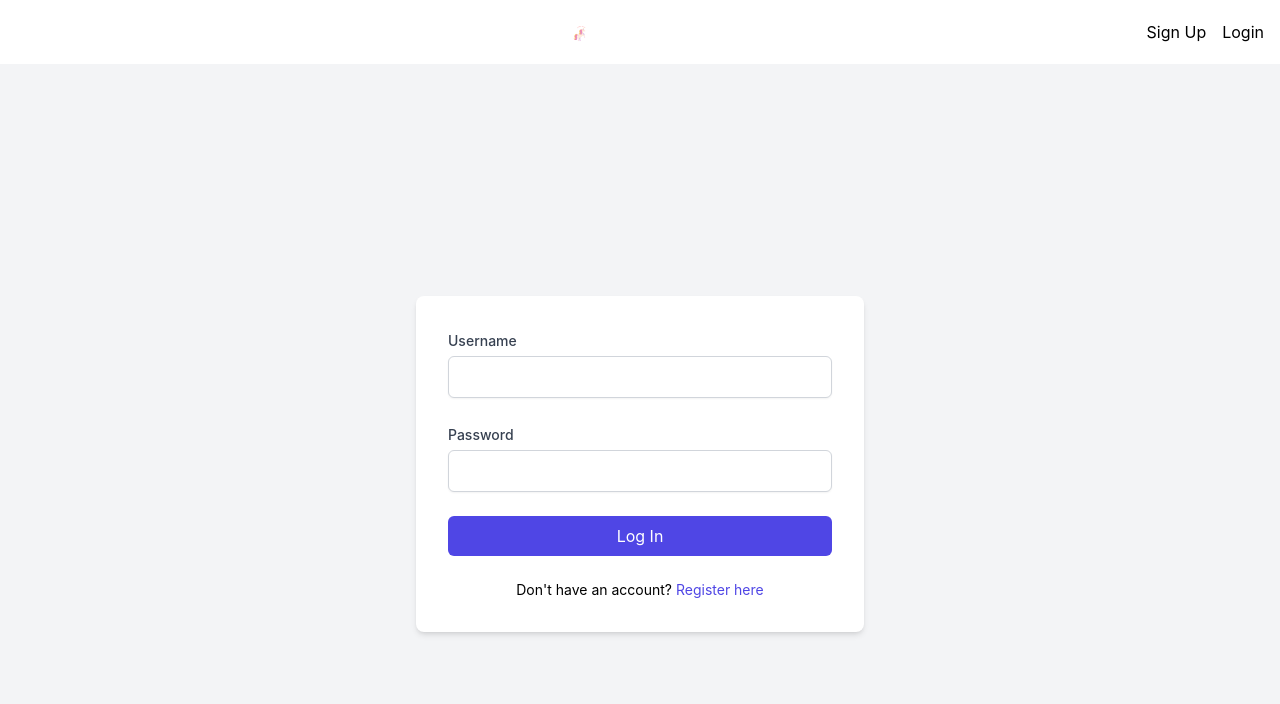
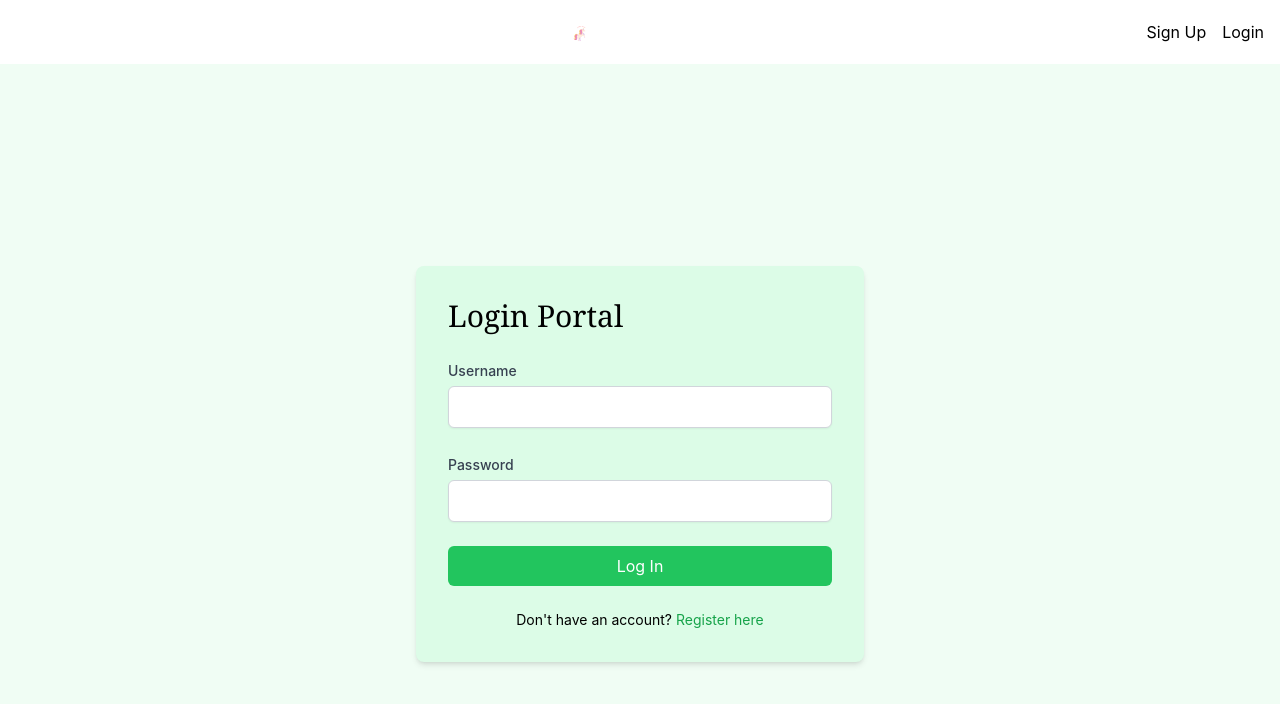
Before and after one commit to citruscai/Sustainalytics, a React (Create React App) app in the folder frontend/: page /login in a window 1280 px wide. Shown: the top 704 px of the page. Built offline with nearby package versions, Linux system fonts and the light colour scheme.

Commit message:
login signup

```diff
--- a/frontend/src/pages/LoginPage.tsx
+++ b/frontend/src/pages/LoginPage.tsx
@@ -47,7 +47,8 @@ const LoginPage: React.FC = () => {
 
   return (
 
-    <div className="min-h-screen flex flex-col justify-center items-center bg-gray-100">
+    <div className="min-h-screen flex flex-col justify-center items-center bg-green-50">
+
       {errorMessage && (
       <Stack sx={{ width: '100%' }} spacing={2}>
         <Alert severity="error">
@@ -57,10 +58,13 @@ const LoginPage: React.FC = () => {
       </Stack>
     )}
 
-      <div className="max-w-md w-full bg-white rounded-lg shadow-md p-8">
+      <div className="max-w-md w-full bg-green-100 rounded-lg shadow-md p-8">
         <form className="space-y-6" onSubmit={handleSubmit}>
           <div>
-            <label htmlFor="username" className="text-sm font-medium text-gray-700">Username</label>
+          <label htmlFor = "Login" className = "text-3xl font-serif text-black text-center">Login Portal</label>
+          </div>
+          <div>
+          <label htmlFor="username" className="text-sm font-medium text-gray-700">Username</label>
             <input
               type="text"
               id="username"
@@ -82,12 +86,12 @@ const LoginPage: React.FC = () => {
             />
           </div>
           <div>
-            <button type="submit" className="w-full px-4 py-2 bg-indigo-600 text-white rounded-md hover:bg-indigo-700 focus:outline-none focus:bg-indigo-700">
+            <button type="submit" className="w-full px-4 py-2 bg-green-500 text-white rounded-md hover:bg-green-500 focus:outline-none focus:bg-indigo-700">
               Log In
             </button>
           </div>
-          <div className="text-sm text-center">
-            Don't have an account? <Link to="/signup" className="text-indigo-600 hover:text-indigo-500">Register here</Link>
+          <div className="text-sm text-center font serif">
+            Don't have an account? <Link to="/signup" className="text-green-600 hover:text-green-600">Register here</Link>
           </div>
         </form>
       </div>
--- a/frontend/src/pages/SignupPage.tsx
+++ b/frontend/src/pages/SignupPage.tsx
@@ -59,10 +59,10 @@ const [errorMessage, setErrorMessage] = useState('');
 
 
   return (
-    <div className="min-h-screen flex flex-col justify-center items-center bg-gray-100">
-      <div className="max-w-md w-full space-y-8 bg-white rounded-lg shadow-md p-6">
+    <div className="min-h-screen flex flex-col justify-center items-center bg-green-50">
+      <div className="max-w-md w-full space-y-8 f97316 rounded-lg shadow-md p-6 bg-green-100">
         <div>
-          <h2 className="mt-6 text-center text-3xl font-extrabold text-gray-900">Sign up for an account</h2>
+          <h2 className="mt-6 text-center text-3xl font-serif italic text-gray-900 bg-green-100">Sign up for an account</h2>
         </div>
         {errorMessage && (
         <Stack sx={{ width: '100%' }} spacing={2}>
@@ -146,14 +146,14 @@ const [errorMessage, setErrorMessage] = useState('');
           <div>
             <button
               type="submit"
-              className="group relative w-full flex justify-center py-2 px-4 border border-transparent text-sm font-medium rounded-md text-white bg-indigo-600 hover:bg-indigo-700 focus:outline-none focus:ring-2 focus:ring-offset-2 focus:ring-indigo-500"
+              className="group relative w-full flex justify-center py-2 px-4 border border-transparent text-sm font-medium rounded-md text-white bg-green-500 hover:bg-green-500 focus:outline-none focus:ring-2 focus:ring-offset-2 focus:ring-indigo-500"
             >
               Sign Up
             </button>
           </div>
         </form>
         <div className="text-sm text-center">
-          Already have an account? <Link to="/login" className="font-medium text-indigo-600 hover:text-indigo-500">Login here</Link>
+          Already have an account? <Link to="/login" className="font-medium text-green-600 hover:text-green-600">Login here</Link>
         </div>
       </div>
     </div>
```
